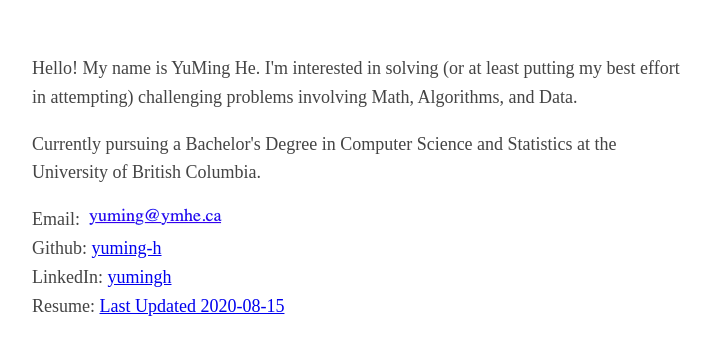
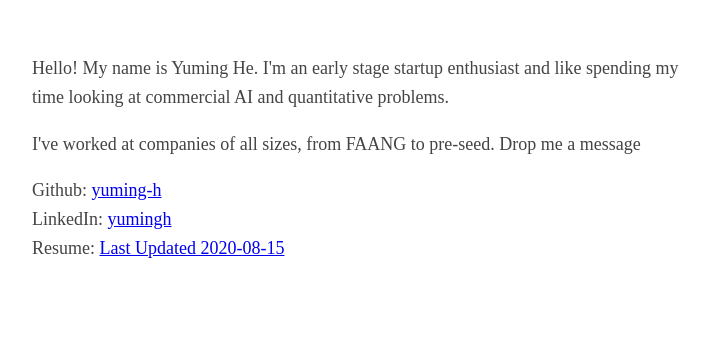
Before and after one commit to yuming-h/ymhe.ca, a plain HTML site: page index.html in a window 1280 px wide. Shown: the part 146-500 px from the top of the page, without its empty margins (283-994 px from the left). Drawn offline with Linux system fonts and the light colour scheme.

Commit message:
Update index.html

```diff
--- a/index.html
+++ b/index.html
@@ -7,19 +7,16 @@
 
     <body>
         <p>
-            Hello! My name is YuMing He.
-            I'm interested in solving (or at least putting my best effort in attempting)
-            challenging problems involving Math, Algorithms, and Data.
+            Hello! My name is Yuming He.
+            I'm an early stage startup enthusiast and like spending my time looking at commercial AI and quantitative problems.
         </p>
 
         <p>
-            Currently pursuing a Bachelor's Degree in Computer Science and Statistics
-            at the University of British Columbia.
+            I've worked at companies of all sizes, from FAANG to pre-seed. Drop me a message
         </p>
 
         <p>
         <!-- Codeforces: <a href="https://codeforces.com/profile/yumingh">yumingh</a><br> -->
-            Email: <img src="./assets/mail.png" alt="IyumingIatIymhe.caI without the I's"><br>
             Github: <a href="https://github.com/yuming-h">yuming-h</a><br>
             LinkedIn: <a href="https://www.linkedin.com/in/yumingh/">yumingh</a><br>
             Resume: <a href="./assets/resume.pdf">Last Updated 2020-08-15</a><br>
```
